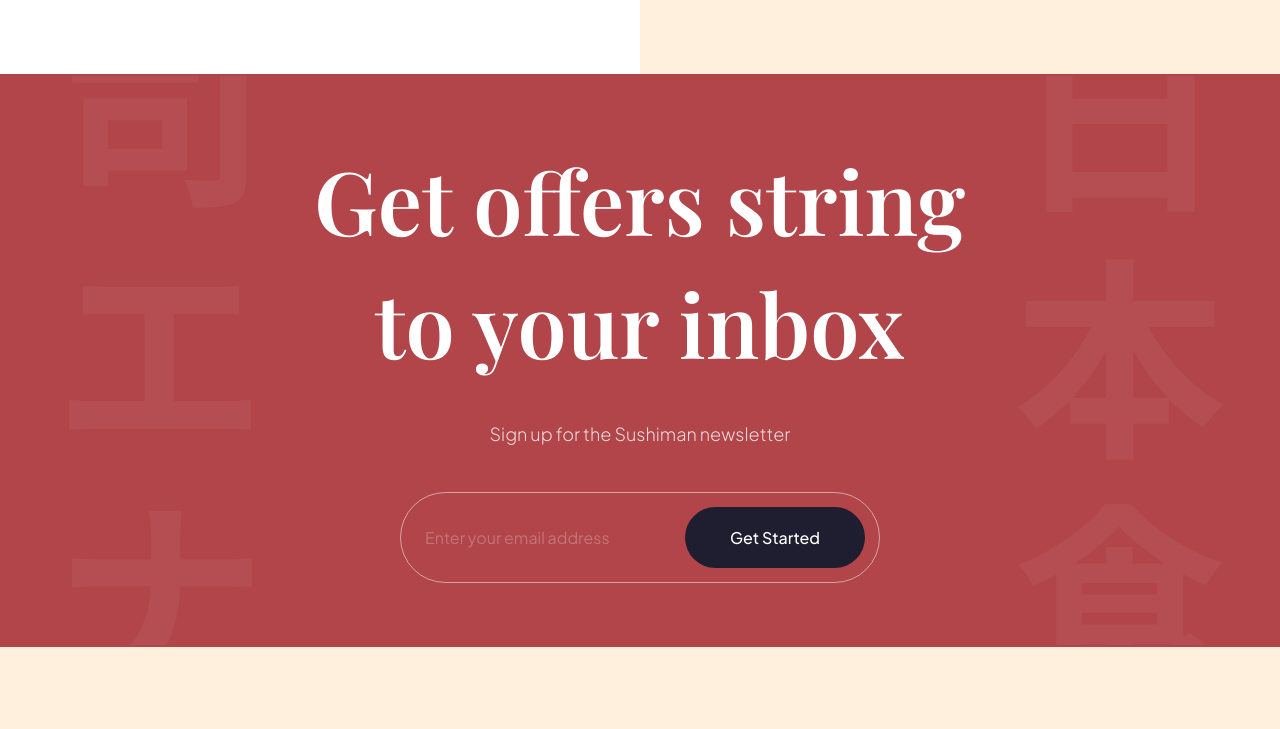
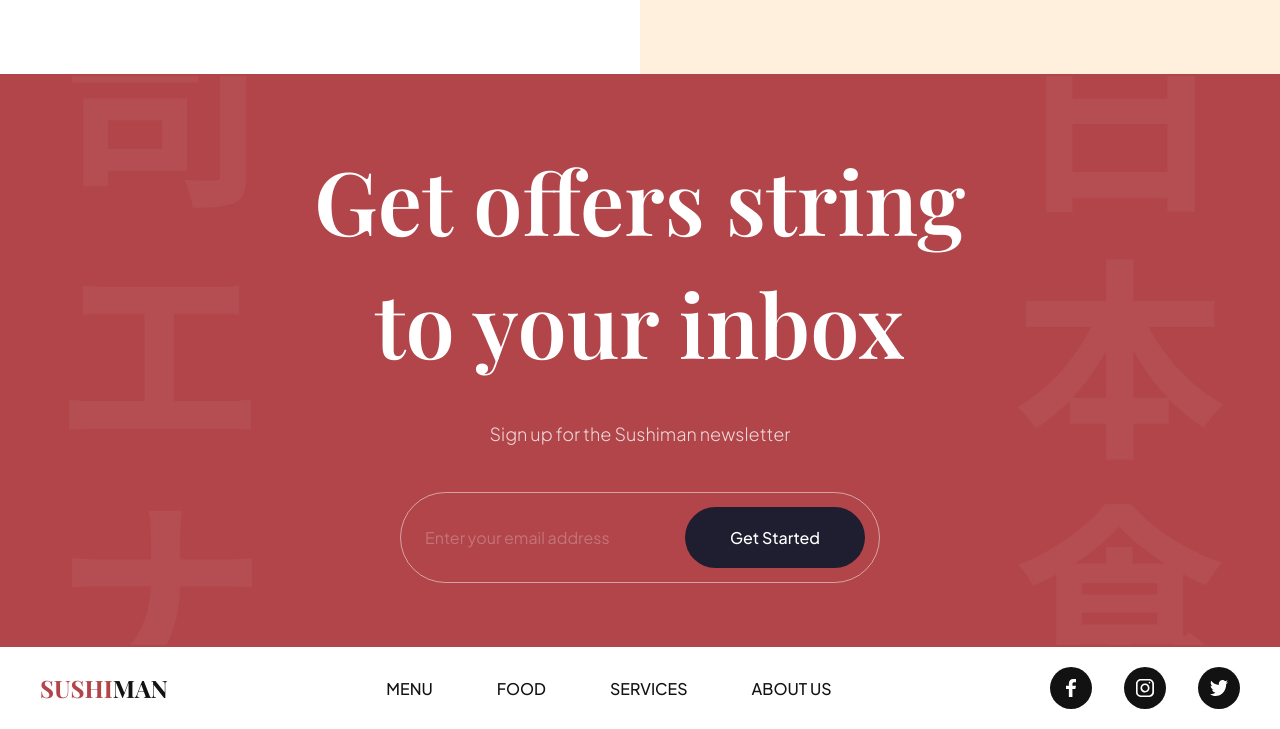
Before and after one commit to drummer-Yurii/sushi, a website built with Vite: page index.html in a window 1280 px wide. Shown: the part 3624-4353 px from the top of the page. Before the commit the page ends 4271 px from the top, so only its background shows below. Built offline with nearby package versions, Linux system fonts and the light colour scheme.

Commit message:
create footer section

```diff
--- a/css/sections/footer.css
+++ b/css/sections/footer.css
@@ -0,0 +1,55 @@
+.footer {
+    width: 100%;
+    padding: 20px 40px;
+    background: var(--color-white);
+    flex-wrap: wrap;
+    gap: 20px;
+    overflow: hidden;
+}
+
+.footer__logo {
+    font-size: 24px;
+    font-weight: bold;
+    font-family: var(--playfair-display);
+    text-transform: uppercase;
+    color: var(--secondary-color);
+    cursor: pointer;
+}
+
+.footer__logo span {
+    color: var(--primary-color);
+}
+
+.footer ul {
+    list-style: none;
+    display: flex;
+    flex-wrap: wrap;
+    flex-direction: row;
+    gap: 64px;
+}
+
+footer ul:last-child {
+    gap: 32px;
+}
+
+.footer__nav li {
+    font-size: 16px;
+    font-weight: 500;
+    font-family: var(--plus-jakarta-sans);
+    text-transform: uppercase;
+    color: var(--secondary-color);
+    cursor: pointer;
+}
+
+.footer__social li {
+    width: 42px;
+    height: 42px;
+    background-color: var(--secondary-color);
+    border-radius: 100%;
+}
+
+.footer__social li img {
+    width: 45%;
+    height: 45%;
+    object-fit: contain;
+}
--- a/index.html
+++ b/index.html
@@ -325,6 +325,31 @@
     </div>
   </section>
 
+  <footer class="footer flex-between">
+    <h3 class="footer__logo">
+      <span>Sushi</span>man
+    </h3>
+
+    <ul class="footer__nav">
+      <li><a href="#menu">Menu</a></li>
+      <li><a href="#food">Food</a></li>
+      <li><a href="#services">Services</a></li>
+      <li><a href="#about-us">About Us</a></li>
+    </ul>
+
+    <ul class="footer__social">
+      <li class="flex-center">
+        <img src="assets/facebook.svg" alt="facebook">
+      </li>
+      <li class="flex-center">
+        <img src="assets/instagram.svg" alt="instagram">
+      </li>
+      <li class="flex-center">
+        <img src="assets/twitter.svg" alt="twitter">
+      </li>
+    </ul>
+  </footer>
+
   <script src="js/script.js" type="module"></script>
 </body>
 
```
